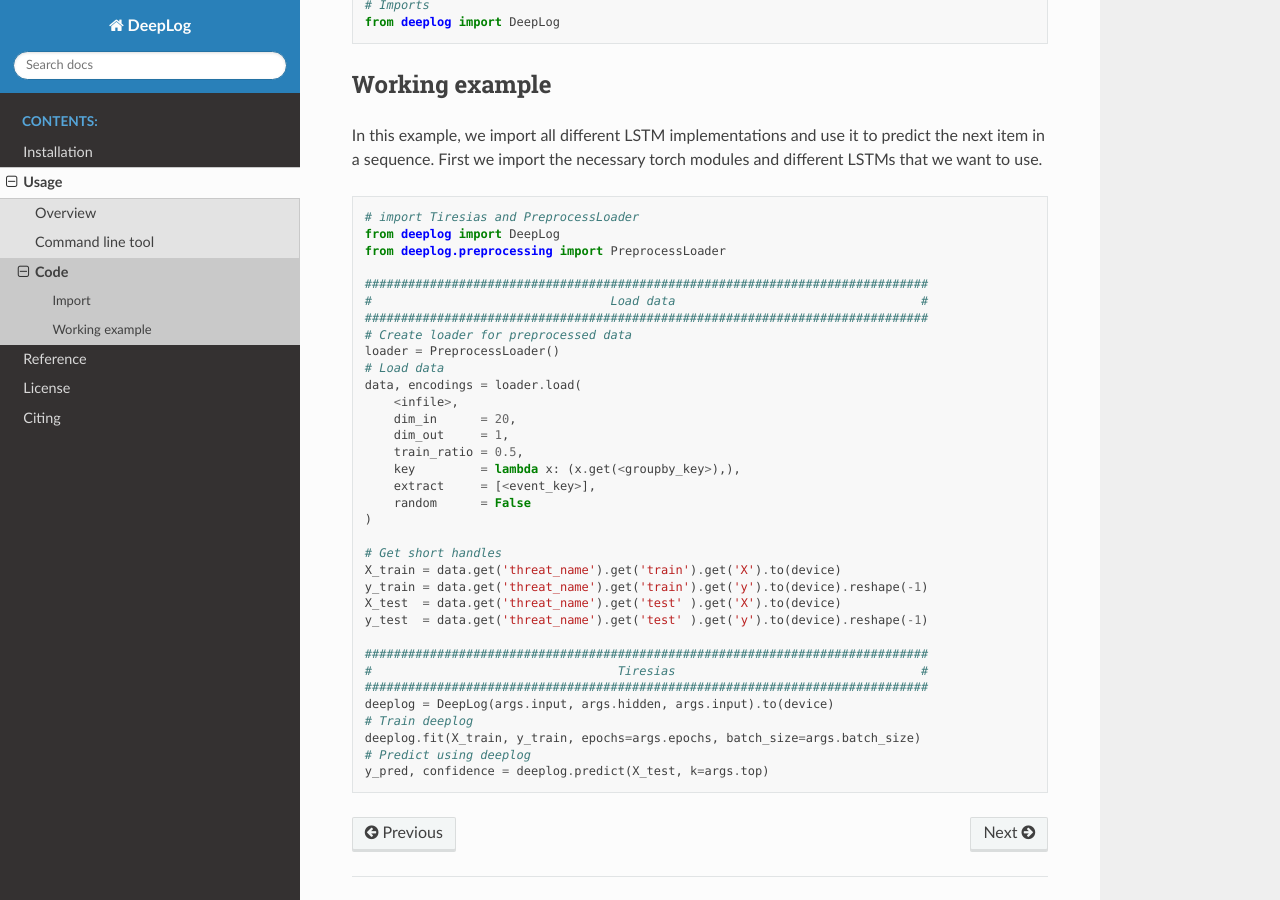
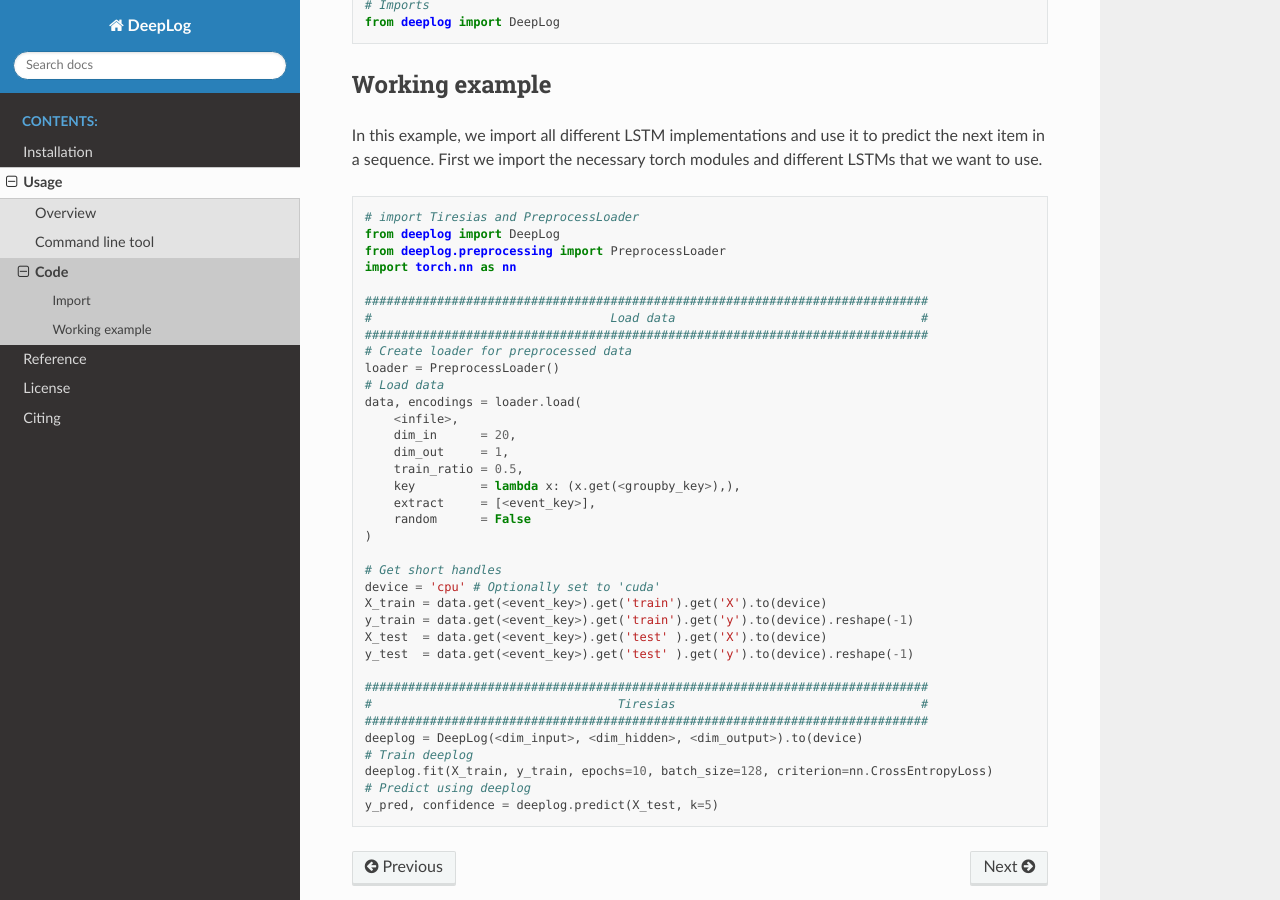
Before and after one commit to Leroy-sketch-png/deeplog, a Sphinx documentation site: the page built from docs/source/usage/code.rst, in a window 1280 px wide and 900 px high, scrolled down 507 px. Built offline with Sphinx 7.4.7 and the Read the Docs theme 2.0.0, drawn with Linux system fonts in a browser that asks for light colours.

Commit message:
Updated documentation

```diff
--- a/docs/source/usage/code.rst
+++ b/docs/source/usage/code.rst
@@ -31,6 +31,7 @@ First we import the necessary torch modules and different LSTMs that we want to
   # import Tiresias and PreprocessLoader
   from deeplog import DeepLog
   from deeplog.preprocessing import PreprocessLoader
+  import torch.nn as nn
 
   ##############################################################################
   #                                 Load data                                  #
@@ -49,16 +50,17 @@ First we import the necessary torch modules and different LSTMs that we want to
   )
 
   # Get short handles
-  X_train = data.get('threat_name').get('train').get('X').to(device)
-  y_train = data.get('threat_name').get('train').get('y').to(device).reshape(-1)
-  X_test  = data.get('threat_name').get('test' ).get('X').to(device)
-  y_test  = data.get('threat_name').get('test' ).get('y').to(device).reshape(-1)
+  device = 'cpu' # Optionally set to 'cuda'
+  X_train = data.get(<event_key>).get('train').get('X').to(device)
+  y_train = data.get(<event_key>).get('train').get('y').to(device).reshape(-1)
+  X_test  = data.get(<event_key>).get('test' ).get('X').to(device)
+  y_test  = data.get(<event_key>).get('test' ).get('y').to(device).reshape(-1)
 
   ##############################################################################
   #                                  Tiresias                                  #
   ##############################################################################
-  deeplog = DeepLog(args.input, args.hidden, args.input).to(device)
+  deeplog = DeepLog(<dim_input>, <dim_hidden>, <dim_output>).to(device)
   # Train deeplog
-  deeplog.fit(X_train, y_train, epochs=args.epochs, batch_size=args.batch_size)
+  deeplog.fit(X_train, y_train, epochs=10, batch_size=128, criterion=nn.CrossEntropyLoss)
   # Predict using deeplog
-  y_pred, confidence = deeplog.predict(X_test, k=args.top)
+  y_pred, confidence = deeplog.predict(X_test, k=5)
--- a/docs/source/usage/commandline.rst
+++ b/docs/source/usage/commandline.rst
@@ -28,7 +28,7 @@ The full command line usage is given in its :code:`help` page:
   -m, --max        MAX         maximum number of items to read from input (default =         inf)
   -w, --window     WINDOW      length of input sequence                   (default =          10)
 
-  Tiresias parameters:
+  DeepLog parameters:
   --hidden         HIDDEN      hidden dimension                           (default =          64)
   -i, --input      INPUT       input  dimension                           (default =         300)
   -l, --layers     LAYERS      number of lstm layers to use               (default =           2)
```
